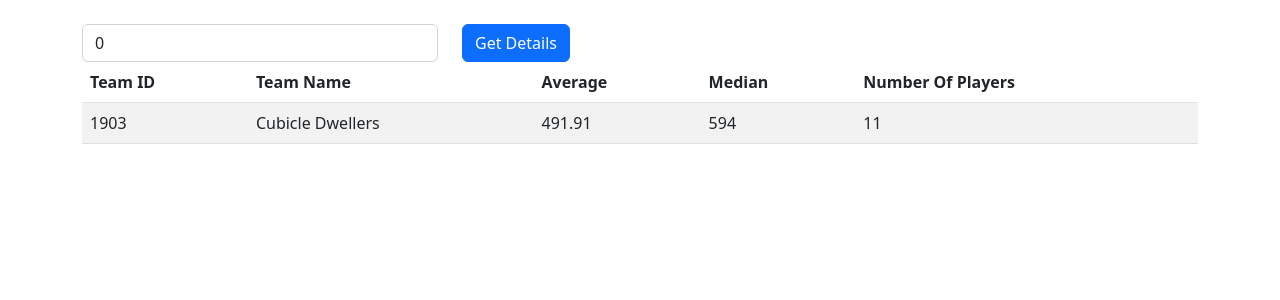
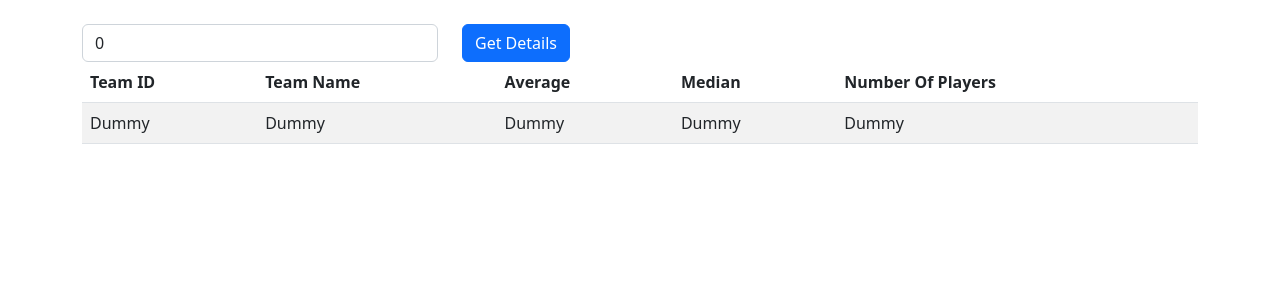
Before and after one commit to naufalaar/strategist, a Vue app: page / in a window 1280 px wide. Shown: the top 300 px of the page. Built offline with nearby package versions, Linux system fonts and the light colour scheme.

Commit message:
Fix Dependency Errors

```diff
--- a/src/components/HelloWorld.vue
+++ b/src/components/HelloWorld.vue
@@ -45,7 +45,7 @@ export default {
       teamIds: "0",
       wages: [
         "TeamID, TeamName, Average, Median, NumberOfPlayers",
-        "1903,Cubicle Dwellers,491.91,594,11",
+        "Dummy,Dummy,Dummy,Dummy,Dummy",
       ],
       host: "https://battrickstats-d4otn6fbfa-uc.a.run.app/averageWages",
     };
```
Also changed, not shown: package.json (+4 -4 lines), 1 other file (tests, documents, lock files or other folders).
